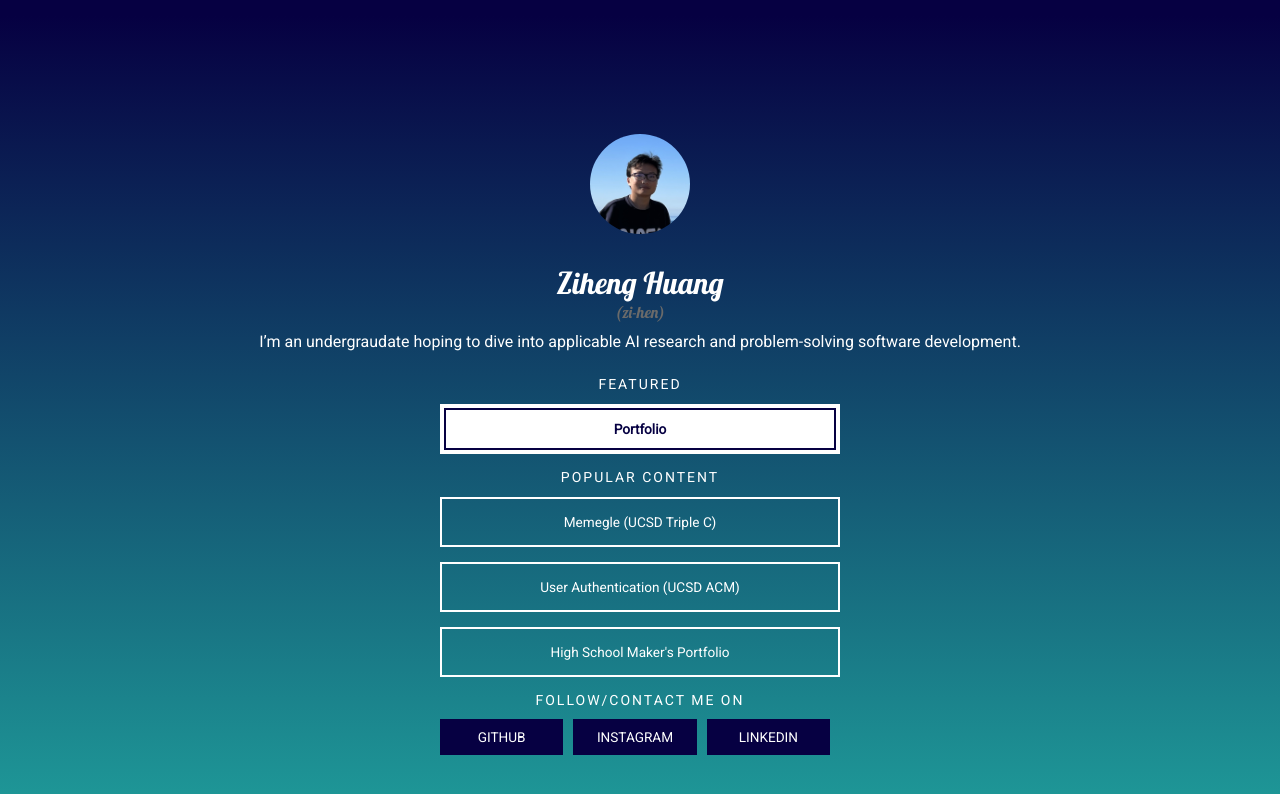
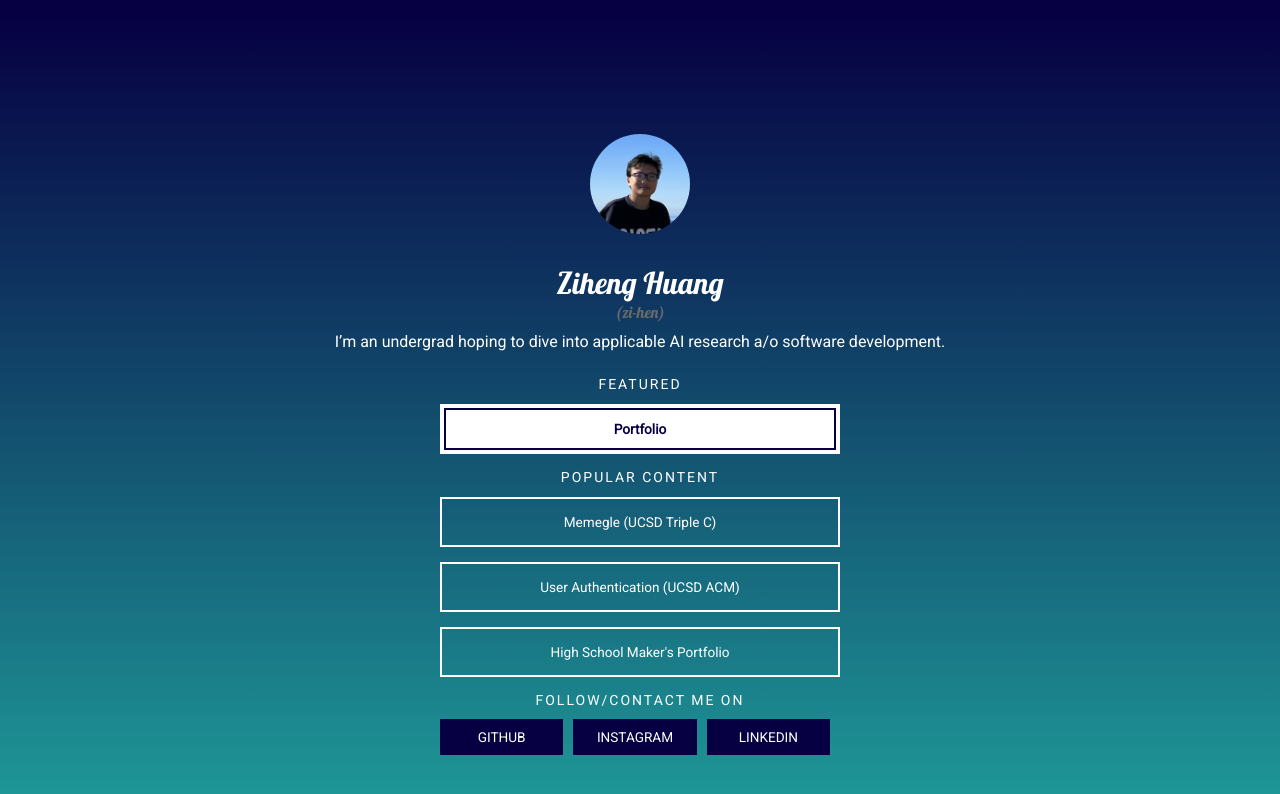
Before and after one commit to kevinhuang4/linktree, a plain HTML site: page index.html in a window 1280 px wide. Drawn offline with Linux system fonts and the light colour scheme.

Commit message:
Update index.html

```diff
--- a/index.html
+++ b/index.html
@@ -22,7 +22,7 @@
         (zi-hen)
     </div>
     <div class="introduction">
-        I’m an undergraudate hoping to dive into applicable AI research and problem-solving software development.
+        I’m an undergrad hoping to dive into applicable AI research a/o software development.
     </div>
     <h2>Featured</h2>
         <a class="featured" href="https://kevinhuang4.github.io/portfolio/">Portfolio</a>
```
